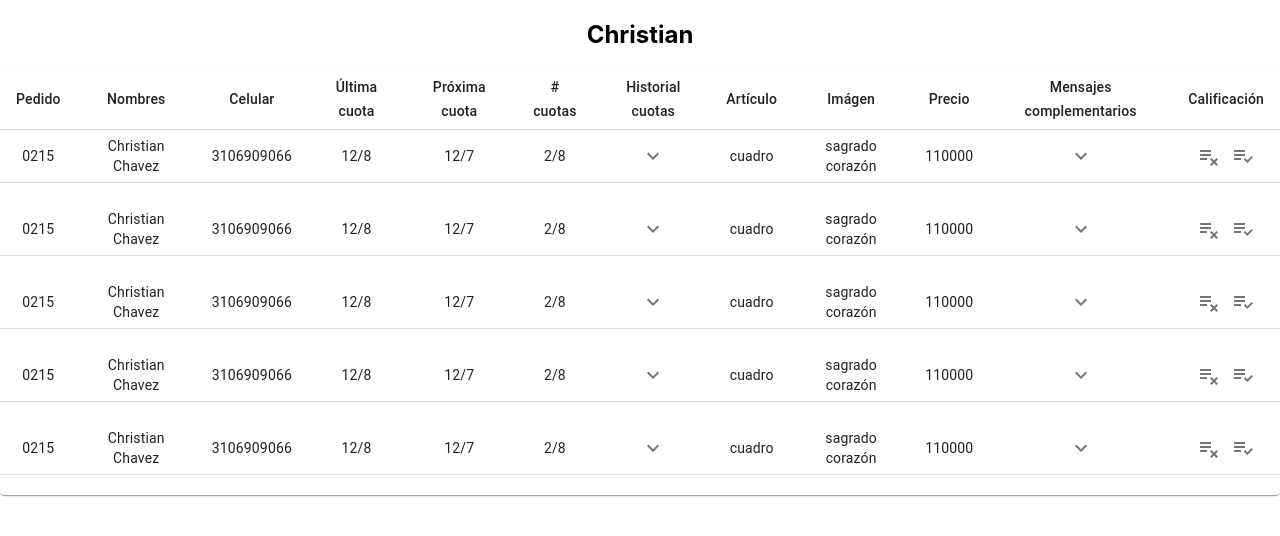
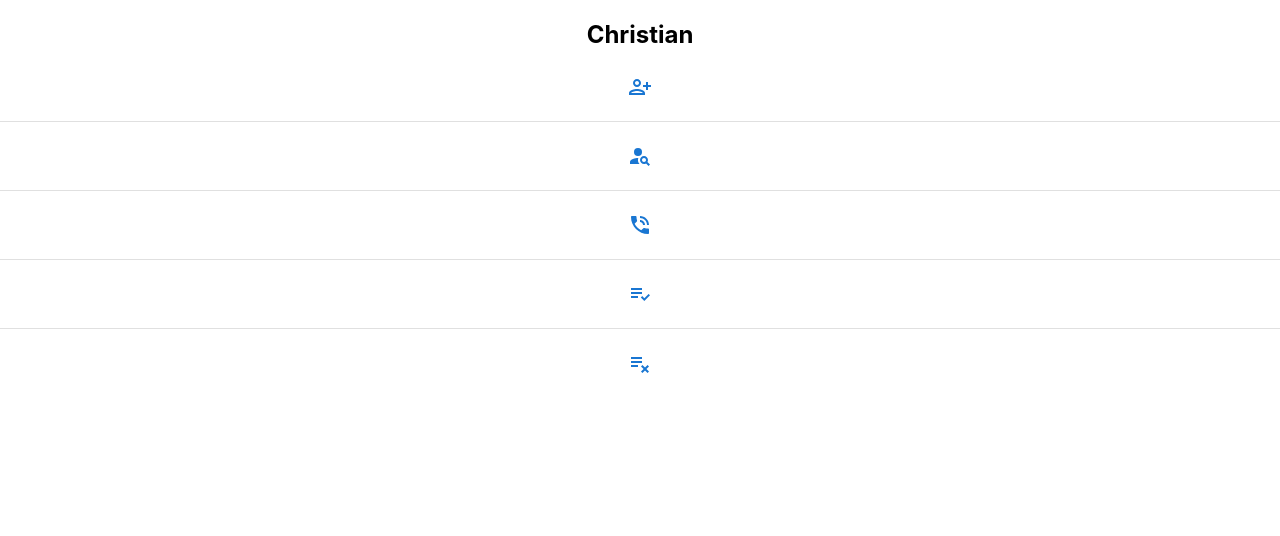
Before and after one commit to ChristiancChavez/galery-Chrisans, a React (Create React App) app: page / in a window 1280 px wide. Shown: the top 536 px of the page. Built offline with nearby package versions, Linux system fonts and the light colour scheme.

Commit message:
update ActionsButton

```diff
--- a/src/App.js
+++ b/src/App.js
@@ -1,18 +1,24 @@
 import React from "react";
 import "./App.css";
-import TableGalery from "./components/atoms/Table.tsx";
+import ActionsButton from "./components/molecules/ActionsButton.tsx";
+import PersonAddAltIcon from '@mui/icons-material/PersonAddAlt';
+import PersonSearchIcon from '@mui/icons-material/PersonSearch';
+import PhoneInTalkIcon from '@mui/icons-material/PhoneInTalk';
+import PlaylistAddCheckIcon from '@mui/icons-material/PlaylistAddCheck';
+import PlaylistRemoveIcon from '@mui/icons-material/PlaylistRemove';
 
 function App() {
   const items = [
-    { value: "Sagrado corazón", itemId: 5, name: "Sagrado corazón" },
-    { value: "misericordioso", itemId: 3, name: "misericordioso" },
-    { value: "Sagrada familia", itemId: 4, name: "Sagrada familia" },
-    { value: "Guadalupe", itemId: 8, name: "Guadalupe" },
+    { id: 1, label: "Sagrado corazón", testId: '1', icon: <PersonAddAltIcon /> },
+    { id: 2, label: "misericordioso", testId: '2', icon: <PersonSearchIcon /> },
+    { id: 3, label: "Sagrada familia", testId: '3', icon: <PhoneInTalkIcon /> },
+    { id: 4, label: "Guadalupe", testId: '4', icon: <PlaylistAddCheckIcon /> },
+    { id: 5, label: "Guadalupe infantil", testId: '5', icon: <PlaylistRemoveIcon /> },
   ];
   return (
     <div className="App">
       <h2>Christian</h2>
-      <TableGalery />
+      <ActionsButton buttons={items} />
     </div>
   );
 }
--- /dev/null
+++ b/src/components/molecules/ActionsButton.tsx
@@ -0,0 +1,20 @@
+import React from 'react';
+import ButtonIcon from 'src/components/atoms/IconButton';
+import { Stack, Divider } from '@mui/material';
+
+type ActionsButtonTypes = {
+  buttons: [{ id: string, label: string, testId: string, icon: React.ReactChild }]
+}
+const ActionsButton = ({ buttons }:ActionsButtonTypes ) => {
+  return (
+    <Stack
+      direction="column"
+      divider={<Divider orientation="horizontal" flexItem />}
+      spacing={2}
+    >
+      {buttons.map(button => <ButtonIcon key={button.id} label={button.label} testId={button.testId}>{button.icon}</ButtonIcon> )}
+    </Stack>
+  );
+};
+
+export default ActionsButton;
```
